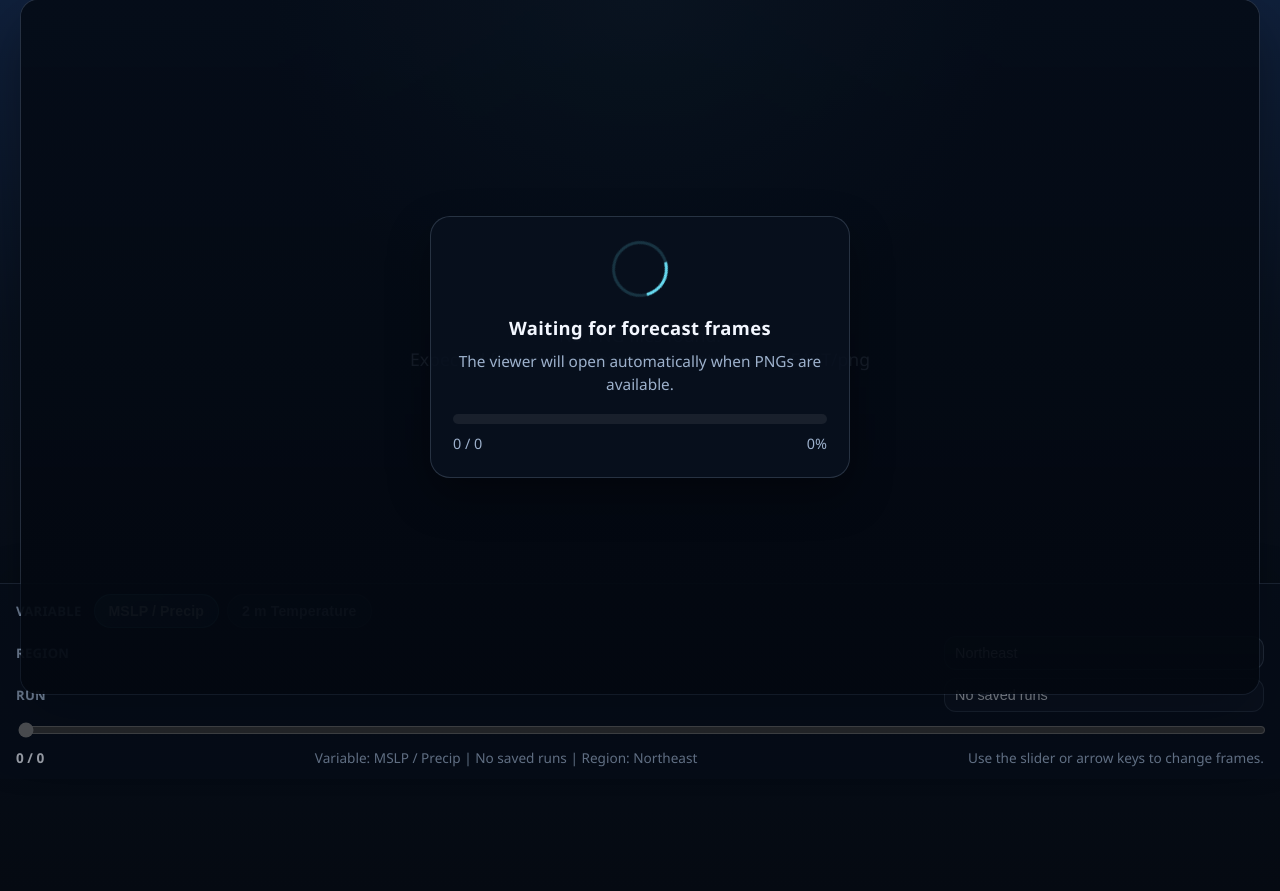
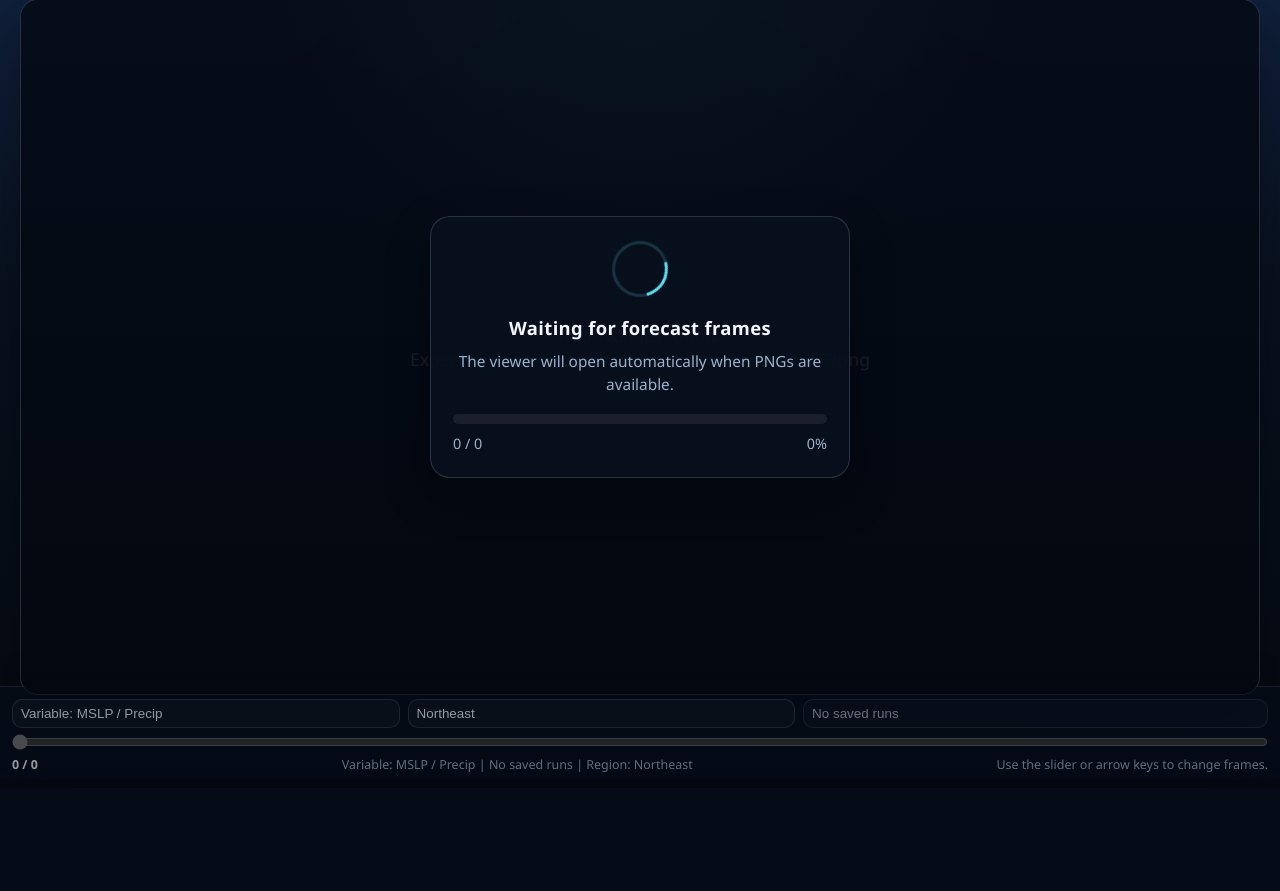
Before and after one commit to Jackweather/hrrr_model, a Flask app: page / in a window 1280 px wide. Shown: the part 21-912 px from the top of the page. After the commit the page ends 793 px from the top, so only its background shows below. Run offline with Flask 2, Linux system fonts and the light colour scheme.

Commit message:
Update index.html

```diff
--- a/templates/index.html
+++ b/templates/index.html
@@ -169,74 +169,37 @@
             position: sticky;
             bottom: 0;
             display: grid;
-            gap: 8px;
-            padding: 10px 16px 12px;
+            gap: 6px;
+            padding: 10px 12px 6px;
             background: var(--panel-strong);
             border-top: 1px solid var(--border);
-            box-shadow: 0 -12px 30px rgba(0, 0, 0, 0.24);
+            box-shadow: 0 -10px 24px rgba(0, 0, 0, 0.22);
+        }
+
+        .control-row {
+            display: grid;
+            grid-template-columns: minmax(0, 1fr) minmax(0, 1fr) minmax(0, 1.2fr);
+            gap: 8px;
+            align-items: center;
+            margin-top: 2px;
         }
 
         .product-row {
-            display: grid;
-            grid-template-columns: auto minmax(0, 1fr);
-            align-items: center;
-            gap: 12px;
-        }
-
-        .product-switch {
-            display: flex;
-            flex-wrap: wrap;
-            gap: 8px;
-        }
-
-        .product-button {
-            border: 1px solid var(--border);
-            border-radius: 999px;
-            background: rgba(255, 255, 255, 0.04);
-            color: var(--muted);
-            padding: 8px 14px;
-            font-size: 0.88rem;
-            font-weight: 600;
-            letter-spacing: 0.01em;
-            cursor: pointer;
-            transition: background 180ms ease, color 180ms ease, border-color 180ms ease, transform 180ms ease;
-        }
-
-        .product-button:hover {
-            border-color: rgba(102, 217, 239, 0.45);
-            color: var(--text);
-            transform: translateY(-1px);
-        }
-
-        .product-button.is-active {
-            background: linear-gradient(135deg, rgba(102, 217, 239, 0.28), rgba(53, 122, 214, 0.32));
-            border-color: rgba(102, 217, 239, 0.55);
-            color: var(--text);
+            min-width: 0;
         }
 
         .run-row {
-            display: grid;
-            grid-template-columns: auto minmax(0, 320px);
-            align-items: center;
-            gap: 12px;
-        }
-
-        .run-label {
-            color: var(--muted);
-            font-size: 0.82rem;
-            font-weight: 600;
-            letter-spacing: 0.02em;
-            text-transform: uppercase;
+            min-width: 0;
         }
 
         .run-select {
             width: 100%;
             border: 1px solid var(--border);
-            border-radius: 12px;
+            border-radius: 10px;
             background: rgba(255, 255, 255, 0.04);
             color: var(--text);
-            padding: 8px 10px;
-            font-size: 0.9rem;
+            padding: 6px 8px;
+            font-size: 0.84rem;
             color-scheme: dark;
             appearance: none;
         }
@@ -254,12 +217,13 @@
         .slider-row {
             display: grid;
             align-items: center;
-            gap: 8px;
+            gap: 4px;
         }
 
         input[type="range"] {
             width: 100%;
             accent-color: var(--accent);
+            margin: 0;
         }
 
         .footer-meta {
@@ -267,8 +231,8 @@
             align-items: center;
             justify-content: space-between;
             flex-wrap: wrap;
-            gap: 8px;
-            font-size: 0.85rem;
+            gap: 6px;
+            font-size: 0.78rem;
             color: var(--muted);
         }
 
@@ -289,16 +253,25 @@
             }
 
             .image-shell {
-                height: calc(100vh - 122px);
+                height: calc(100vh - 108px);
                 border-radius: 12px;
             }
 
+            .controls {
+                padding: 9px 10px 6px;
+            }
+
+            .control-row {
+                grid-template-columns: 1fr;
+                gap: 6px;
+            }
+
             .run-row {
-                grid-template-columns: 1fr;
+                width: 100%;
             }
 
             .product-row {
-                grid-template-columns: 1fr;
+                width: 100%;
             }
 
             .footer-meta,
@@ -340,35 +313,28 @@
         </main>
 
         <section class="controls">
+            <div class="control-row">
                 <div class="product-row">
-                <span class="run-label">Variable</span>
-                <div class="product-switch" role="group" aria-label="Variable selector">
+                    <select id="productSelect" class="run-select" aria-label="Variable">
                         {% for product in products %}
-                    <button
-                        type="button"
-                        class="product-button{% if product.id == selected_product %} is-active{% endif %}"
-                        data-product-button
-                        data-product-id="{{ product.id }}"
-                        aria-pressed="{% if product.id == selected_product %}true{% else %}false{% endif %}"
-                    >{{ product.label }}</button>
+                        <option value="{{ product.id }}" {% if product.id == selected_product %}selected{% endif %}>Variable: {{ product.label }}</option>
                         {% endfor %}
-                </div>
+                    </select>
                 </div>
                 <div class="run-row">
-                <label class="run-label" for="regionSelect">Region</label>
-                <select id="regionSelect" class="run-select">
+                    <select id="regionSelect" class="run-select" aria-label="Region">
                         {% for region in regions %}
                         <option value="{{ region.id }}" {% if region.id == selected_region %}selected{% endif %}>{{ region.label }}</option>
                         {% endfor %}
                     </select>
                 </div>
                 <div class="run-row">
-                <label class="run-label" for="runSelect">Run</label>
-                <select id="runSelect" class="run-select" {% if not runs %}disabled{% endif %}>
+                    <select id="runSelect" class="run-select" aria-label="Run" {% if not runs %}disabled{% endif %}>
                         {% for run in runs %}
                         <option value="{{ run.id }}" {% if run.id == selected_run %}selected{% endif %}>{{ run.label }}</option>
                         {% endfor %}
                     </select>
+                </div>
             </div>
             <div class="slider-row">
                 <input id="frameSlider" type="range" min="0" max="{{ image_count - 1 if image_count else 0 }}" value="0" {% if not images %}disabled{% endif %}>
@@ -407,10 +373,10 @@
         const loadingBarFill = document.getElementById("loadingBarFill");
         const loadingCount = document.getElementById("loadingCount");
         const loadingPercent = document.getElementById("loadingPercent");
+        const productSelect = document.getElementById("productSelect");
         const regionSelect = document.getElementById("regionSelect");
         const runSelect = document.getElementById("runSelect");
         const runStatus = document.getElementById("runStatus");
-        const productButtons = Array.from(document.querySelectorAll("[data-product-button]"));
         const imagePreloadCache = new Map();
         let currentIndex = 0;
         let activeLoadToken = 0;
@@ -458,12 +424,12 @@
             }
         }
 
-        function syncProductButtons() {
-            for (const button of productButtons) {
-                const isActive = button.dataset.productId === selectedProductId;
-                button.classList.toggle("is-active", isActive);
-                button.setAttribute("aria-pressed", String(isActive));
+        function syncProductSelect() {
+            if (!productSelect) {
+                return;
             }
+
+            productSelect.value = selectedProductId;
         }
 
         function pruneImagePreloadCache() {
@@ -743,7 +709,7 @@
             selectedRunId = nextRunId;
             selectedRegionId = nextRegionId;
             selectedProductId = nextProductId;
-            syncProductButtons();
+            syncProductSelect();
             syncRegionSelect();
             syncRunSelect();
             syncSlider();
@@ -863,7 +829,7 @@
                 const payload = await response.json();
                 selectedProductId = payload.product_id ?? productId;
                 availableRuns = payload.runs ?? [];
-                syncProductButtons();
+                syncProductSelect();
                 syncRunSelect();
                 updateRunStatus();
 
@@ -891,7 +857,7 @@
                     const payload = await response.json();
                     selectedProductId = payload.product_id ?? selectedProductId;
                     availableRuns = payload.runs ?? [];
-                    syncProductButtons();
+                    syncProductSelect();
                     syncRunSelect();
 
                     const latestRunId = getLatestRunId();
@@ -917,19 +883,17 @@
 
         syncRunSelect();
         syncRegionSelect();
-        syncProductButtons();
+        syncProductSelect();
         updateRunStatus();
 
-        for (const button of productButtons) {
-            button.addEventListener("click", event => {
-                const requestedProductId = event.currentTarget.dataset.productId;
+        productSelect?.addEventListener("change", event => {
+            const requestedProductId = event.target.value;
             if (!requestedProductId || requestedProductId === selectedProductId) {
                 return;
             }
 
             loadProduct(requestedProductId);
         });
-        }
 
         slider.addEventListener("input", event => {
             queueFrameRequest(Number(event.target.value));
```
Lines whose indentation alone changed are shown as unchanged.
